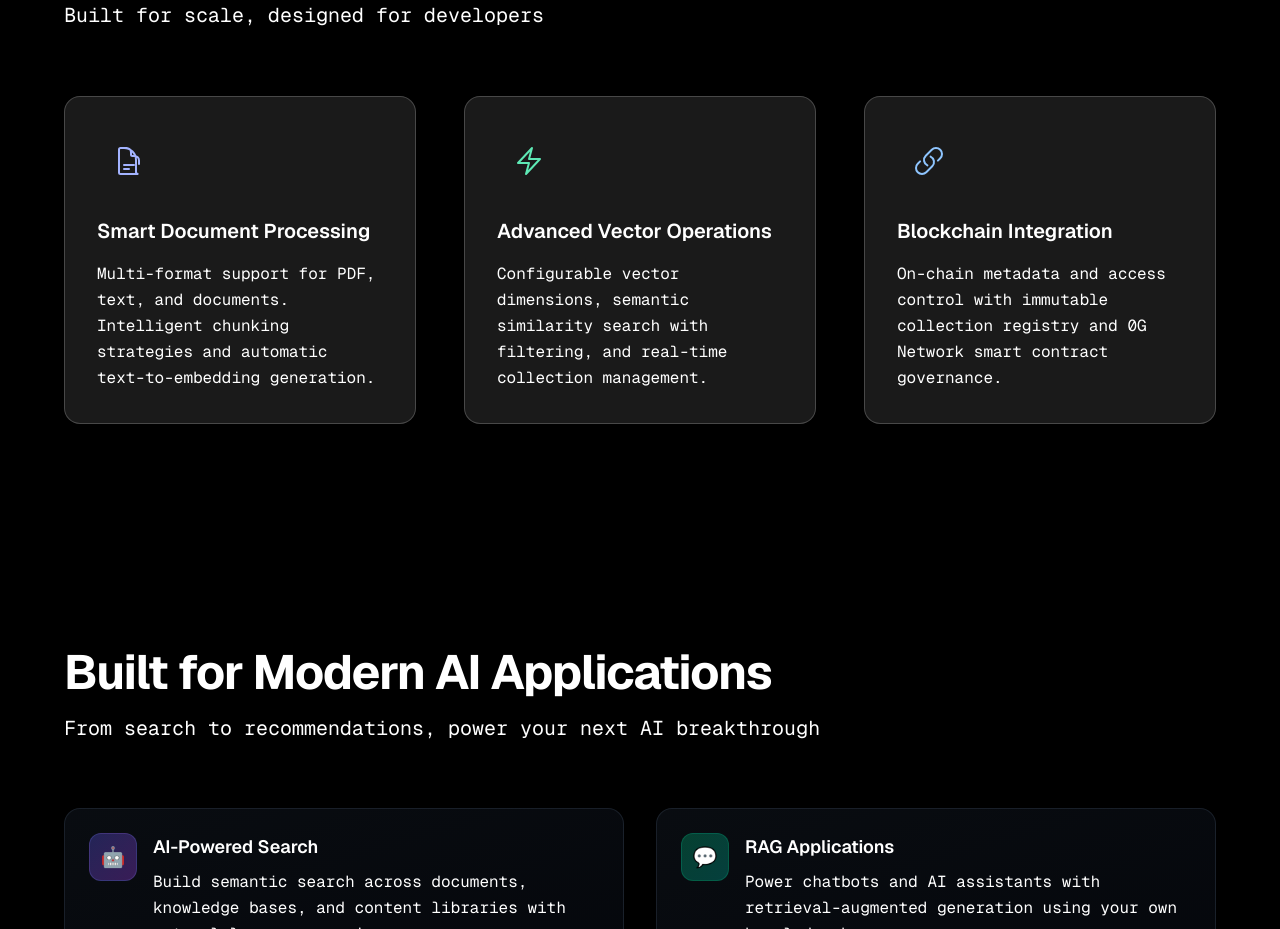
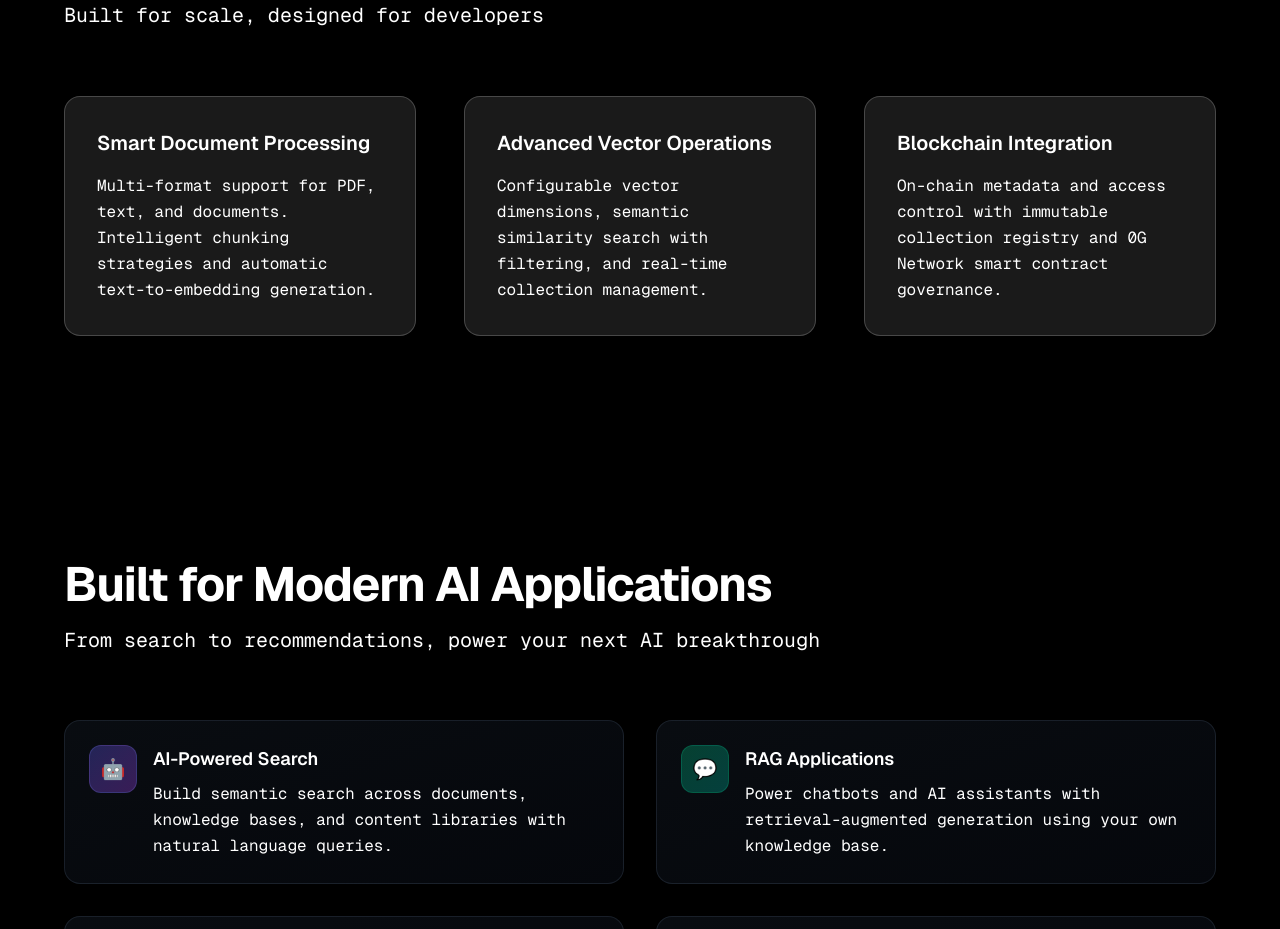
Before and after one commit to violinadoley/vect0r, a Next.js app in the folder frontend/: page / in a window 1280 px wide. Shown: the part 1940-2869 px from the top of the page. Built offline with nearby package versions, Linux system fonts and the light colour scheme.

Commit message:
lamding page technical

```diff
--- a/frontend/src/app/page.tsx
+++ b/frontend/src/app/page.tsx
@@ -188,11 +188,7 @@ export default function Example() {
           <div className="grid gap-8 lg:grid-cols-3 lg:gap-12">
             <div className="group">
               <div className="bg-white/10 backdrop-blur-sm border border-white/20 rounded-2xl p-8 h-full hover:border-indigo-400/50 transition-all duration-300">
-                <div className="rounded-2xl p-4 w-16 h-16 mb-6 group-hover:scale-110 transition-transform duration-300">
-                  <svg className="h-8 w-8 text-indigo-300" fill="none" viewBox="0 0 24 24" strokeWidth="1.5" stroke="currentColor">
-                    <path strokeLinecap="round" strokeLinejoin="round" d="M19.5 14.25v-2.625a3.375 3.375 0 00-3.375-3.375h-1.5A1.125 1.125 0 0113.5 7.125v-1.5a3.375 3.375 0 00-3.375-3.375H8.25m0 12.75h7.5m-7.5 3H12M10.5 2.25H5.625c-.621 0-1.125.504-1.125 1.125v17.25c0 .621.504 1.125 1.125 1.125h12.75c.621 0-1.125-.504-1.125-1.125V11.25a9 9 0 00-9-9z" />
-                  </svg>
-                </div>
+
                 <h3 className="text-xl font-semibold text-white mb-4 font-sans">Smart Document Processing</h3>
                 <p className="text-white font-mono leading-relaxed">
                   Multi-format support for PDF, text, and documents. Intelligent chunking strategies and automatic text-to-embedding generation.
@@ -202,11 +198,7 @@ export default function Example() {
 
             <div className="group">
               <div className="bg-white/10 backdrop-blur-sm border border-white/20 rounded-2xl p-8 h-full hover:border-emerald-400/50 transition-all duration-300">
-                <div className="rounded-2xl p-4 w-16 h-16 mb-6 group-hover:scale-110 transition-transform duration-300">
-                  <svg className="h-8 w-8 text-emerald-300" fill="none" viewBox="0 0 24 24" strokeWidth="1.5" stroke="currentColor">
-                    <path strokeLinecap="round" strokeLinejoin="round" d="M3.75 13.5l10.5-11.25L12 10.5h8.25L9.75 21.75 12 13.5H3.75z" />
-                  </svg>
-                </div>
+
                 <h3 className="text-xl font-semibold text-white mb-4 font-sans">Advanced Vector Operations</h3>
                 <p className="text-white font-mono leading-relaxed">
                   Configurable vector dimensions, semantic similarity search with filtering, and real-time collection management.
@@ -216,11 +208,7 @@ export default function Example() {
 
             <div className="group">
                 <div className="bg-white/10 backdrop-blur-sm border border-white/20 rounded-2xl p-8 h-full hover:border-blue-400/50 transition-all duration-300">
-                <div className="rounded-2xl p-4 w-16 h-16 mb-6 group-hover:scale-110 transition-transform duration-300">
-                  <svg className="h-8 w-8 text-blue-300" fill="none" viewBox="0 0 24 24" strokeWidth="1.5" stroke="currentColor">
-                    <path strokeLinecap="round" strokeLinejoin="round" d="M13.19 8.688a4.5 4.5 0 011.242 7.244l-4.5 4.5a4.5 4.5 0 01-6.364-6.364l1.757-1.757m13.35-.622l1.757-1.757a4.5 4.5 0 00-6.364-6.364l-4.5 4.5a4.5 4.5 0 001.242 7.244" />
-                  </svg>
-                </div>
+
                 <h3 className="text-xl font-semibold text-white mb-4 font-sans">Blockchain Integration</h3>
                 <p className="text-white font-mono leading-relaxed">
                   On-chain metadata and access control with immutable collection registry and 0G Network smart contract governance.
```
